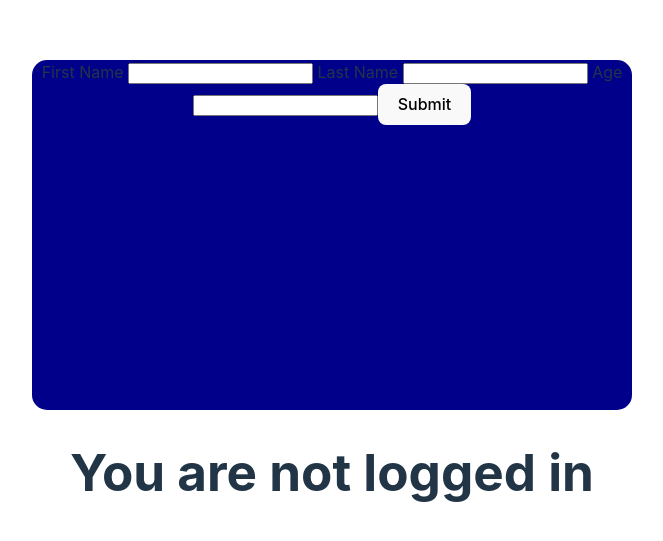
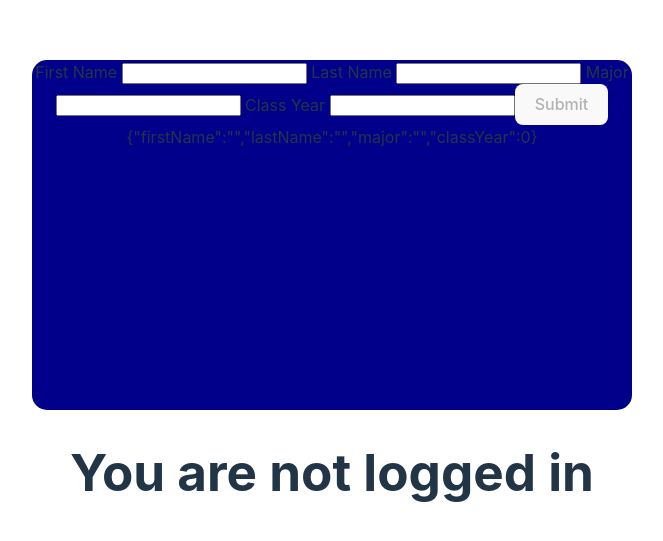
Before and after one commit to Software-Development-Society/villanova-marketplace, a React (Vite) app in the folder marketplace-app/villanova-marketplace/: page / in a window 1280 px wide. Shown: the part 103-644 px from the top of the page, without its empty margins (308-971 px from the left). Built offline with nearby package versions, Linux system fonts and the light colour scheme.

Commit message:
updated form

```diff
--- a/marketplace-app/villanova-marketplace/src/components/RegisComp/RegisForm/RegisForm.jsx
+++ b/marketplace-app/villanova-marketplace/src/components/RegisComp/RegisForm/RegisForm.jsx
@@ -1,24 +1,35 @@
-import React, { useState } from "react";
+import React, { useEffect, useState } from "react";
 import RegisInput from "../RegisInput/RegisInput";
 import "./RegisForm.css"
 
 const RegisForm = () => {
+    const [validForm, setValidForm] = useState(false);
+
     const [formInfo, setFormInfo] = useState({
         firstName: "",
         lastName: "",
-        age: 0
+        major:"",
+        classYear: 0
     });
 
-    const formHandler = () => {
+    useEffect(()=>{
+        //console.log(formInfo.firstName.length, formInfo.lastName.length, formInfo.classYear, formInfo.major.length)
+        if(formInfo.firstName.length > 2 && formInfo.lastName.length > 1 && (formInfo.classYear === "2023" || formInfo.classYear === "2024" || formInfo.classYear === "2025" || formInfo.classYear === "2026") && formInfo.major.length > 2){
+            setValidForm(true);
+        } else {
+            setValidForm(false);
+        }
+    }, [formInfo])
 
-    }
 
     return (
         <form className="form-box">
-            <RegisInput type="text" label="First Name" ></RegisInput>
-            <RegisInput type="text" label="Last Name" ></RegisInput>
-            <RegisInput type="number" label="Age" ></RegisInput>
-            <button>Submit</button>
+            <RegisInput objVal="firstName" type="text" label="First Name" setFormInfo={setFormInfo} ></RegisInput>
+            <RegisInput objVal="lastName" type="text" label="Last Name" setFormInfo={setFormInfo} ></RegisInput>
+            <RegisInput objVal="major" type="text" label="Major" setFormInfo={setFormInfo} ></RegisInput>
+            <RegisInput objVal="classYear" type="number" label="Class Year" setFormInfo={setFormInfo}></RegisInput>
+            <button disabled={!validForm} >Submit</button>
+            {JSON.stringify(formInfo)}
         </form>
     )
 }
--- a/marketplace-app/villanova-marketplace/src/components/RegisComp/RegisInput/RegisInput.jsx
+++ b/marketplace-app/villanova-marketplace/src/components/RegisComp/RegisInput/RegisInput.jsx
@@ -2,10 +2,20 @@ import React from "react";
 import "./RegisInput.css"
 
 const RegisInput = (props) => {
+    const valHandler = (event) => {
+        //console.log(event.target.value)
+        props.setFormInfo((prevState)=>{
+            return {
+                ...prevState,
+                [props.objVal]: event.target.value,
+            }
+        })
+    }
+
     return(
         <>
             <label for={props.label}> {props.label} </label>
-            <input type={props.type} name={props.label}></input>
+            <input type={props.type} name={props.label} onChange={valHandler}></input>
         </>
     )
 }
```
